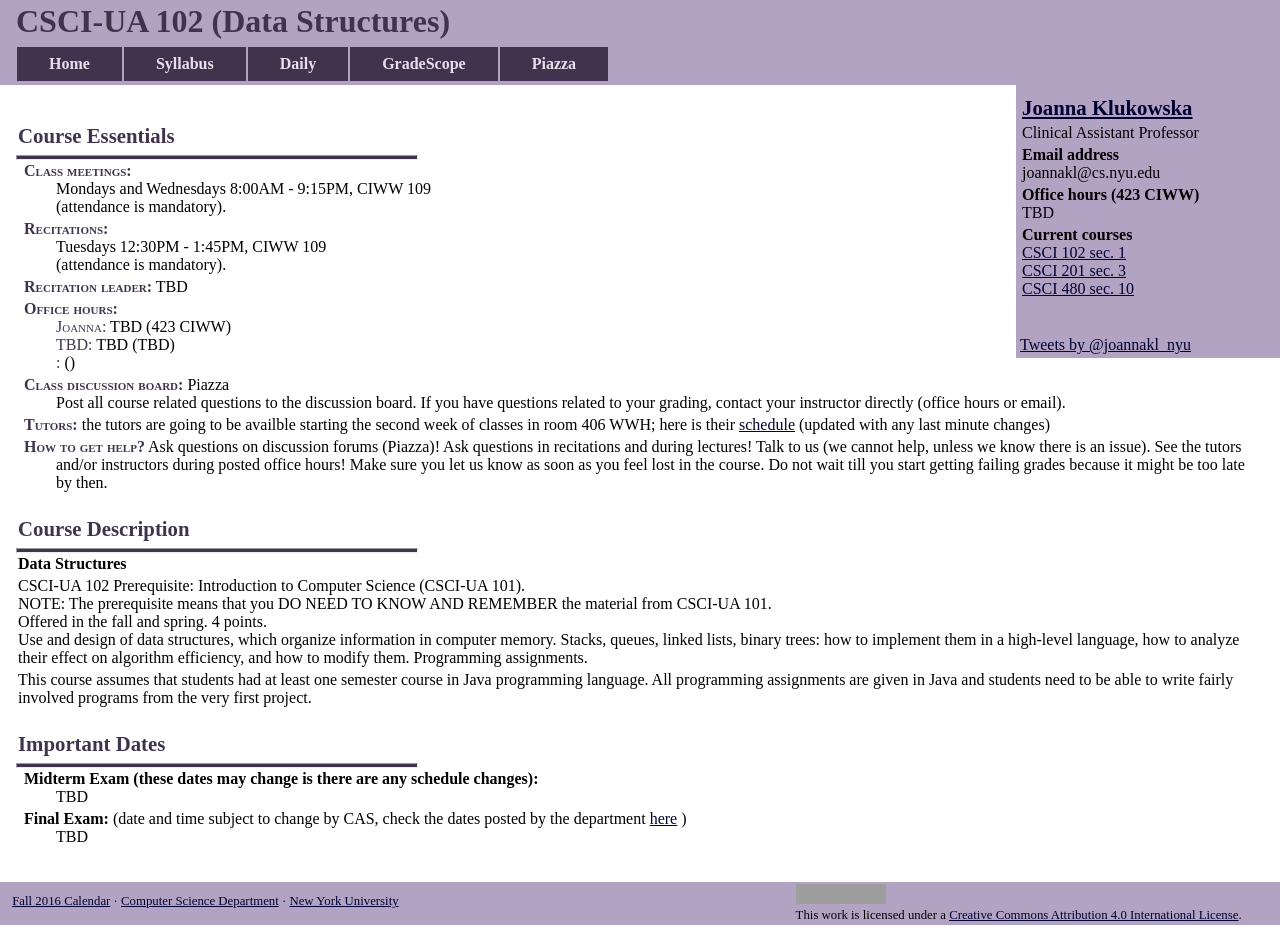
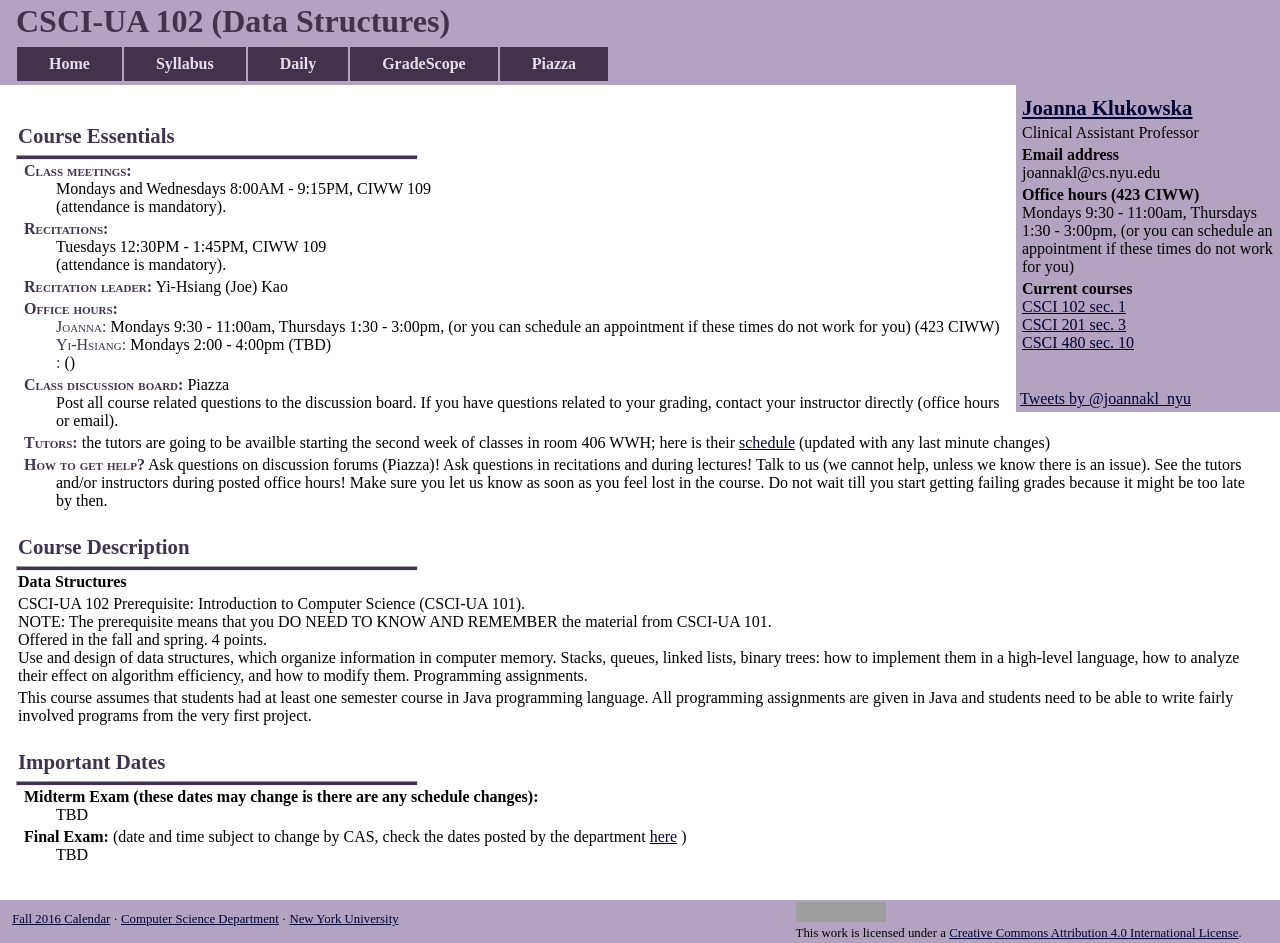
Before and after one commit to joannakl/cs102_s18, a Jekyll site: the page built from index.markdown, in a window 1280 px wide. Built offline with Jekyll 4.4.1, drawn with Linux system fonts in a browser that asks for light colours; comment, search, counter and statistics services are not loaded; grey boxes are pictures that could not be loaded.

Commit message:
update office hours

```diff
--- a/_config.yml
+++ b/_config.yml
@@ -25,14 +25,15 @@ course_time: "<br>Mondays and Wednesdays 8:00AM - 9:15PM, CIWW 109<br>"
 
 recitation_section: "002"
 recitation_time:  "<br>Tuesdays 12:30PM - 1:45PM, CIWW 109<br>"
-recitation_instructor_full: "TBD"
-recitation_instructor1_name: "TBD"
+recitation_instructor_full: "Yi-Hsiang (Joe) Kao"
+recitation_instructor1_name: "Yi-Hsiang"
 recitation_instructor2_name: ""
 
 
-instructor_office_hours: "TBD"
+instructor_office_hours: "Mondays 9:30 - 11:00am, Thursdays 1:30 - 3:00pm,
+(or you can schedule an appointment if these times do not work for you)"
 instructor_office_hours_location: "423 CIWW"
-recitation1_office_hours: "TBD"
+recitation1_office_hours: "Mondays 2:00 - 4:00pm"
 recitation1_office_hours_location: "TBD"
 recitation2_office_hours: ""
 recitation2_office_hours_location: ""
```
